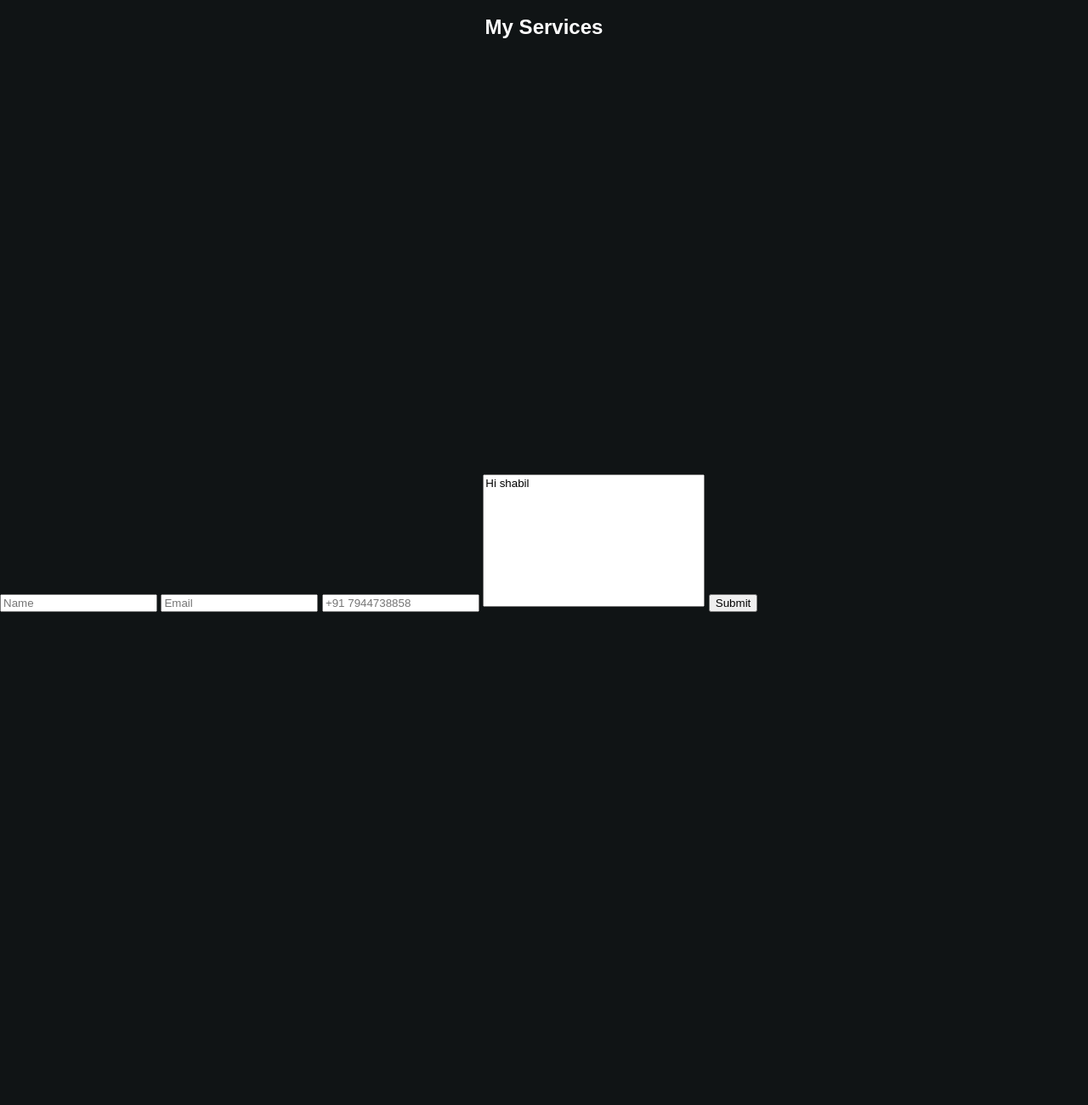
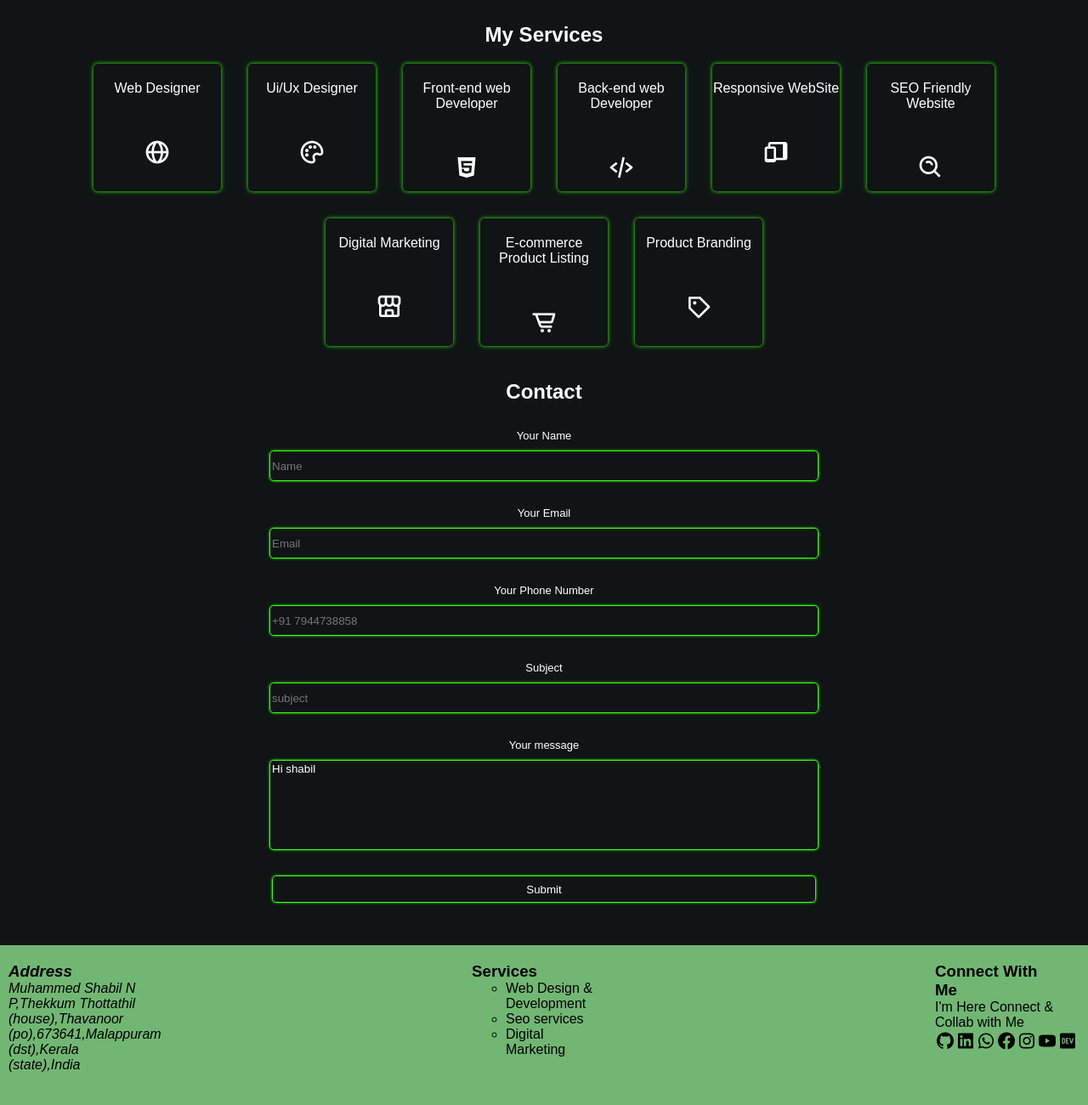
Before and after one commit to Shabil-nedumpally/portfolio, a plain HTML site: page index.html in a window 1280 px wide. Shown: the part 1102-2402 px from the top of the page at 85% size. Before the commit the page ends 2160 px from the top, so only its background shows below. Drawn offline with nearby package versions, Linux system fonts and the light colour scheme; a web font is replaced by a local one.

Commit message:
project completed

```diff
--- a/index.css
+++ b/index.css
@@ -169,7 +169,7 @@ nav a:hover {
 /* about section */
 #about {
     width: 100%;
-    height: 500px;
+    height: 100%;
     text-align: center;
     color: white;
     display: flex;
@@ -188,18 +188,17 @@ nav a:hover {
     border: 1px solid #39FF14;
     border-radius: 20px;
     margin-top: 10px;
-    overflow: hidden;
+
 }.about-card>p{
     font-family: "Inter", sans-serif;
 }
 .card{
     display: flex;
-    justify-content: space-between;
     width: 70%;
     height: 50%;
-    gap: 2rem;
-    margin: auto;
-    align-items: center;
+    gap: 2em;
+    flex-wrap: nowrap;
+
 }.card-one{
    width: 250px;
    height: 250px;
@@ -209,12 +208,14 @@ nav a:hover {
    display: flex;
    flex-direction: column;
    justify-content: center;
-}.card-one>img{
+}.card-one:nth-child(3){
+    margin-bottom: 15px;
+}
+.card-one>img{
     width: auto;
     height: 25px;
     margin: auto;
-
-
+    box-shadow: 0 0 3px #39FF14;
 }.about-card>li{
     padding: 20px;
 }
@@ -223,24 +224,97 @@ nav a:hover {
 /* service section */
 #service {
     max-width: 100%;
-    height: 500px;
+    height: 100%;
     color: white;
     text-align: center;
     margin: 40px;
+}.service-item{
+    display: flex;
+    flex-wrap: wrap;
+    gap: 2em;
+    justify-content: center;
+    margin-top: 20px;
+}.item{
+    width: 150px;
+    height: 150px;
+    border-radius: 5px;
+    box-shadow: 0 0 5px #39FF14;
+    display: flex;
+    flex-direction: column;
+
+}.item>i{
+    font-size: xx-large;
+    margin-top: 50px;
+}.item p{
+    font-style: normal;
+
+    margin-top: 20px;
+}.item i:hover{
+    color: #39FF14;
 }
 
 /*contact section*/
 #contact {
     width: 100%;
-    height: 500px;
+    height: 100%;
+    text-align: center;
+    color: white;
+    display: flex;
+    flex-direction: column;
 
-}textarea{
+
+}form{
+    font-size: small;
+    display: flex;
+    flex-direction: column;
+}form>input,textarea{
+    background:none;
+    outline: none;
+    color: white;
+    width: 50%;
+    height: 2rem;
+    border: 1px solid #39FF14;
+    box-shadow: 0 0 3px #39FF14;
+    margin: auto;
+    border-radius: 5px;
+    margin-top: 10px;
+
+}
+textarea{
+    height: 100px;
+    margin-bottom: 20px;
     resize: none;
+}form>label{
+    margin-top: 30px;
 }
 
-#footer {
+footer{
     width: 100%;
-
+    height: 300px;
+    background-color: rgb(114, 182, 116);
+}.foot-top{
+    display: flex;
+    flex-direction: row;
+    flex-wrap: wrap;
+    justify-content: space-between;
+    width: 100%;
+    margin-top: 50px;
+    font-size: small;
+    height: 100px;
+}.foot-card{
+    margin-left: 10px;
+    width: 150px;
+    height: 150px;
+    margin-right: 30px;
+    margin-top: 20px;
+    font-size: 1rem;
+}.social-media{
+    display: flex;
+    flex-direction: row;
+    list-style-type: none;
+    font-size: x-large;
+}.social-media>li{
+   border-radius: 50%;
 }
 
 /* custom scroll bar*/
@@ -311,6 +385,12 @@ nav a:hover {
     .about-text {
         margin-top: 200px;
 
+    }.card{
+        display: flex;
+    width: 70%;
+    height: 50%;
+    gap: 2em;
+    flex-wrap: wrap;
     }
 }
 
--- a/index.html
+++ b/index.html
@@ -114,21 +114,117 @@
 
     <section id="service">
         <h1>My Services</h1>
+        <div class="service-item">
+            <div class="item">
+                <p>Web Designer</p>
+                <i class='bx bx-globe'></i>
+            </div>
+            <div class="item">
+                <p>Ui/Ux Designer</p>
+                <i class='bx bx-palette' ></i>
+            </div>
+            <div class="item">
+                <p>Front-end web Developer</p>
+                <i class='bx bxl-html5'></i>
+            </div>
+            <div class="item">
+                <p>Back-end web Developer</p>
+                <i class='bx bx-code-alt'></i>
+            </div>
+            <div class="item">
+                <p>Responsive WebSite</p>
+                <i class='bx bxs-devices'></i>
+            </div>
+            <div class="item">
+                <p>SEO Friendly Website</p>
+                <i class='bx bx-search-alt'></i>
+            </div>
+            <div class="item">
+                <p>Digital Marketing</p>
+                <i class='bx bx-store-alt'></i>
+            </div>
+            <div class="item">
+                <p>E-commerce Product Listing</p>
+                <i class='bx bx-cart-alt'></i>
+            </div>
+            <div class="item">
+                <p>Product Branding</p>
 
+                <i class='bx bx-purchase-tag'></i>
+            </div>
+        </div>
     </section>
 
     <section id="contact">
+        <h1>Contact</h1>
         <form >
+            <label for="Name">Your Name</label>
+            <input aria-label="Name" type="text" placeholder="Name">
+                        <label for="email">Your Email</label>
+            <input aria-label="email" type="email" placeholder="Email">
 
-            <input type="text" placeholder="Name">
-            <input type="email" placeholder="Email">
-            <input type="number"  name="" id="" placeholder="+91 7944738858">
-            <textarea name="" id=""  cols="30" rows="10">Hi shabil</textarea>
+            <label  for="Phone number">
+                Your Phone Number
+            </label>
+            <input   type="number"  aria-label="Phone number" name="mob"  placeholder="+91 7944738858">
+
+            <label for="subject">Subject</label>
+            <input type="text"  placeholder="subject" id="subject">
+
+<label for="message">Your message</label>
+            <textarea name="message"  cols="30" rows="10">Hi shabil</textarea>
+
             <input type="submit" >
         </form>
     </section>
-    <footer id="footer">
+    <footer>
+        <div class="foot-top">
+            <div class="foot-card"><Address>
+                <h3>Address</h3>
+                Muhammed Shabil N P,Thekkum Thottathil (house),Thavanoor (po),673641,Malappuram (dst),Kerala (state),India
+            </Address></div>
+            <div class="foot-card">
+                <h3>Services</h3>
+                <ul type="circle">
+                    <li>Web Design & Development</li>
+                    <li>Seo services</li>
+                    <li>Digital Marketing</li>
 
+                </ul>
+            </div>
+            <div class="foot-card">
+                <h3>Connect With Me</h3>
+                <dl>I'm Here Connect & Collab with Me</dl>
+            <div class="social-media">
+                <li>
+                    <a target="_blank" href="https://github.com/Shabil-nedumpally"><i class='bx bxl-github' ></i></a>
+                </li>
+                <li> <a href="https://www.linkedin.com/in/shabil-nedumpally/" target="_blank" rel="noopener noreferrer"><i class='bx bxl-linkedin-square' ></i></a> </li>
+                <li><a href="https://api.whatsapp.com/send?phone=917994738858&text=Hi%20shabil%20%F0%9F%99%82!.%20%0AI%20would%20like%20to%20create%20a%20website.%0ACould%20you%20please%20share%20more%20details%20about%20your%20process%2C%20pricing%2C%20and%20timelines%3F%20I%27m%20eager%20to%20get%20started%20and%20excited%20to%20collaborate%C2%A0with%C2%A0you!" target="_blank" rel="noopener noreferrer"><i class='bx bxl-whatsapp' ></i></a></li>
+                <li>
+                    <a href="https://www.facebook.com/shabilNedumpally" target="_blank" rel="noopener noreferrer">
+                        <i class='bx bxl-facebook-circle' ></i>
+                    </a>
+
+                    </li>
+                <li><a href="https://www.instagram.com/shabil_np/" target="_blank" rel="noopener noreferrer"><i class='bx bxl-instagram' ></i></li></a>
+
+                <li>
+                    <a href="https://www.youtube.com/channel/UCpgqUNYICIR5oMZkd5iX_1w" target="_blank" rel="noopener noreferrer">
+                        <i class='bx bxl-youtube' ></i></li>
+                    </a>
+
+                <li><a href="https://dev.to/shabil_np" target="_blank" rel="noopener noreferrer">
+                    <i class='bx bxl-dev-to' ></i>
+                </a> </li>
+            </div>
+
+            </div>
+
+        </div>
+        <div class="foot-bottom">
+
+        </div>
     </footer>
 
 </body>
```
